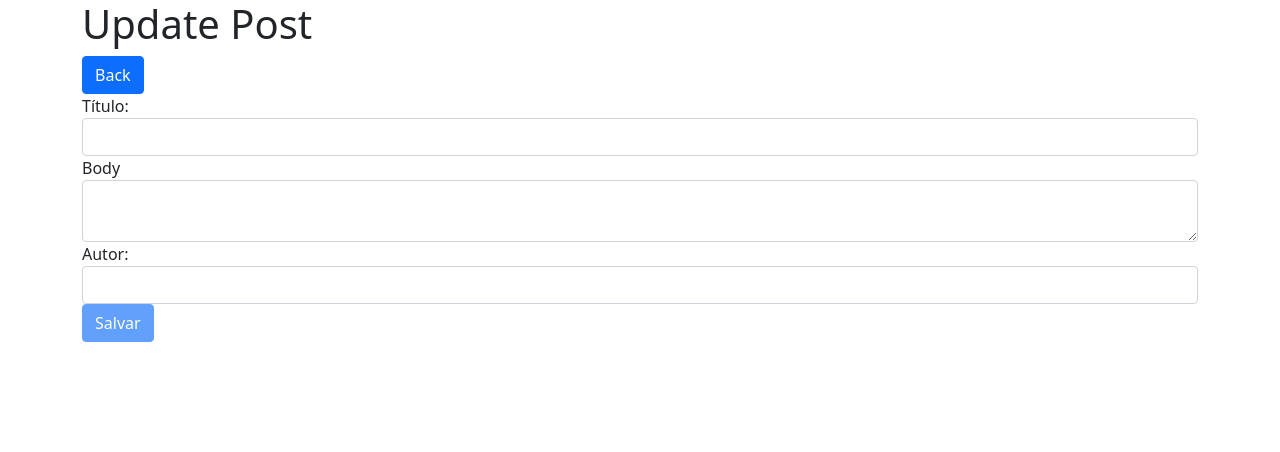
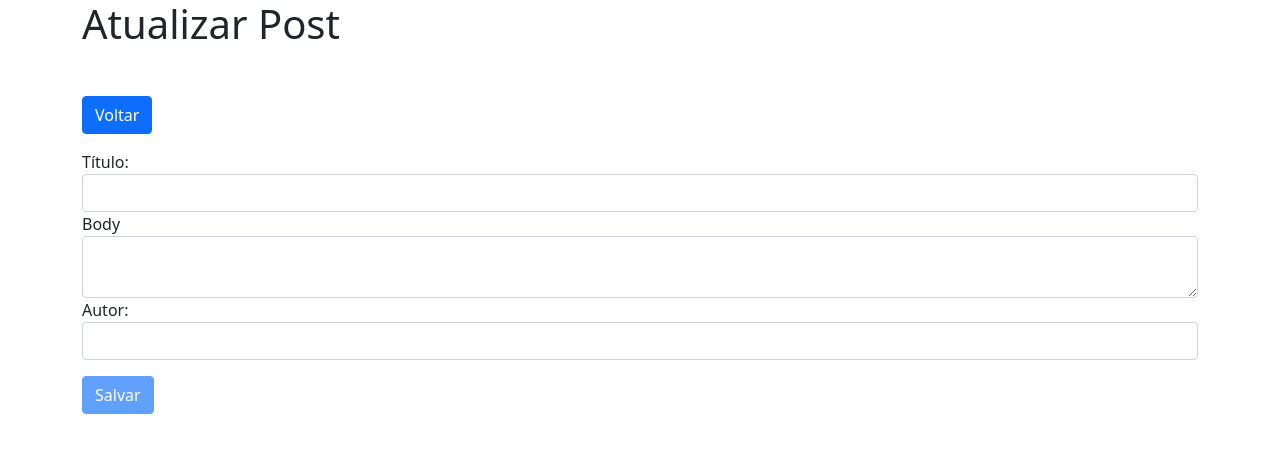
Before and after one commit to juniorbocelli/ead2_client, an Angular app: page /post/1/edit in a window 1280 px wide. Shown: the top 452 px of the page. Built offline with nearby package versions, Linux system fonts and the light colour scheme; no server answers.

Commit message:
Alter styles and comments.

```diff
--- a/src/app/app.component.ts
+++ b/src/app/app.component.ts
@@ -7,4 +7,4 @@ import { Component } from '@angular/core';
 })
 export class AppComponent {
   title = 'ead2_client';
-}
+};
--- a/src/app/post/create/create.component.html
+++ b/src/app/post/create/create.component.html
@@ -1,7 +1,7 @@
 <div class="container">
-  <h1>Novo Post</h1>
+  <h1 class="mb-5">Novo Post</h1>
 
-  <a href="#" routerLink="/post/index" class="btn btn-primary">Back</a>
+  <a href="#" routerLink="/post/index" class="btn btn-primary mb-3">Voltar</a>
 
   <form [formGroup]="form" (ngSubmit)="submit()">
 
@@ -30,6 +30,6 @@
       </div>
     </div>
 
-    <button class="btn btn-primary" type="submit" [disabled]="!form.valid">Salvar</button>
+    <button class="btn btn-primary mt-3" type="submit" [disabled]="!form.valid">Enviar</button>
   </form>
 </div>
--- a/src/app/post/create/create.component.ts
+++ b/src/app/post/create/create.component.ts
@@ -15,40 +15,23 @@ export class CreateComponent implements OnInit {
   constructor(
     public postService: PostService,
     private router: Router
-  ) { }
+  ) { };
 
-  /**
-   * Write code on Method
-   *
-   * @return response()
-   */
-   ngOnInit(): void {
+  ngOnInit(): void {
     this.form = new FormGroup({
       title: new FormControl('', [Validators.required]),
       description: new FormControl('', Validators.required),
       creator: new FormControl('', Validators.required)
     });
-  }
+  };
 
-  /**
-   * Write code on Method
-   *
-   * @return response()
-   */
-  get f(){
+  get f() {
     return this.form.controls;
   }
 
-  /**
-   * Write code on Method
-   *
-   * @return response()
-   */
-  submit(){
-    console.log(this.form.value);
-    this.postService.create(this.form.value).subscribe((res:any) => {
-         console.log('Post created successfully!');
-         this.router.navigateByUrl('post/index');
-    })
+  submit() {
+    this.postService.create(this.form.value).subscribe((res: any) => {
+      this.router.navigateByUrl('post/index');
+    });
   };
 };
--- a/src/app/post/edit/edit.component.html
+++ b/src/app/post/edit/edit.component.html
@@ -1,7 +1,7 @@
 <div class="container">
-  <h1>Update Post</h1>
+  <h1 class="mb-5">Atualizar Post</h1>
 
-  <a href="#" routerLink="/post/index" class="btn btn-primary">Back</a>
+  <a href="#" routerLink="/post/index" class="btn btn-primary mb-3">Voltar</a>
 
   <form [formGroup]="form" (ngSubmit)="submit()">
 
@@ -30,6 +30,6 @@
       </div>
     </div>
 
-    <button class="btn btn-primary" type="submit" [disabled]="!form.valid">Salvar</button>
+    <button class="btn btn-primary mt-3" type="submit" [disabled]="!form.valid">Salvar</button>
   </form>
 </div>
--- a/src/app/post/index/index.component.html
+++ b/src/app/post/index/index.component.html
@@ -1,12 +1,12 @@
 <div class="container">
-  <h1 class="mb-5">Cadastro de POSTs</h1>
+  <h1 class="mb-5">Lista de POSTs</h1>
 
-  <a href="#" routerLink="/post/create/" class="btn btn-success mb-3">Create New Post</a>
+  <a href="#" routerLink="/post/create/" class="btn btn-success mb-3">Criar novo post</a>
 
   <table class="table table-striped">
     <thead>
       <tr>
-        <th>Id</th>
+        <th>ID</th>
         <th>Título</th>
         <th>Descrição</th>
         <th>Autor</th>
@@ -19,7 +19,7 @@
         <td [width]="100">{{ post.id }}</td>
         <td [width]="200">{{ post.title }}</td>
         <td [width]="'40%'">{{ post.description }}</td>
-        <td [width]="100">{{ post.creator }}</td>
+        <td [width]="150">{{ post.creator }}</td>
         <td>
           <div class="d-flex justify-content-between">
             <a href="#" [routerLink]="['/post/', post.id, 'view']" class="btn btn-sm btn-info">Ver</a>
--- a/src/app/post/interceptor/intercept.error.ts
+++ b/src/app/post/interceptor/intercept.error.ts
@@ -14,7 +14,6 @@ export class AppHttpInterceptor implements HttpInterceptor {
     return next.handle(req).pipe(
 
       tap(evt => {
-        console.log('evt', evt)
         if (evt instanceof HttpResponse) {
           if (evt.body)
             if (evt.body.success)
@@ -24,7 +23,6 @@ export class AppHttpInterceptor implements HttpInterceptor {
         };
       }),
       catchError((err: any) => {
-        console.log('err', err)
         if (err instanceof HttpErrorResponse) {
           try {
             alert(err.message);
--- a/src/app/post/post.service.ts
+++ b/src/app/post/post.service.ts
@@ -20,86 +20,51 @@ export class PostService {
 
   constructor(private httpClient: HttpClient) { }
 
-
-  /**
-   * Write code on Method
-   *
-   * @return response()
-   */
   getAll(): Observable<any> {
 
     return this.httpClient.get(this.baseURL + '/post/')
-
       .pipe(
         catchError(this.errorHandler)
-      )
+      );
   };
 
-  /**
-   * Write code on Method
-   *
-   * @return response()
-   */
   create(post: Post): Observable<any> {
 
     return this.httpClient.post(this.baseURL + '/post/', JSON.stringify(post), this.httpOptions)
-
       .pipe(
         catchError(this.errorHandler)
-      )
+      );
   };
 
-  /**
-   * Write code on Method
-   *
-   * @return response()
-   */
   find(id: string): Observable<any> {
 
     return this.httpClient.get(this.baseURL + '/post/' + id)
       .pipe(
         catchError(this.errorHandler)
-      )
+      );
   };
 
-  /**
-   * Write code on Method
-   *
-   * @return response()
-   */
   update(id: string, post: Post): Observable<any> {
 
     return this.httpClient.put(this.baseURL + '/post/' + id, JSON.stringify(post), this.httpOptions)
-
       .pipe(
         catchError(this.errorHandler)
-      )
+      );
   };
 
-  /**
-   * Write code on Method
-   *
-   * @return response()
-   */
   delete(id: string) {
     return this.httpClient.delete(this.baseURL + '/post/' + id, this.httpOptions)
-
       .pipe(
         catchError(this.errorHandler)
-      )
+      );
   };
 
-  /**
-   * Write code on Method
-   *
-   * @return response()
-   */
   errorHandler(error: any) {
     let errorMessage = '';
     if (error.error instanceof ErrorEvent) {
       errorMessage = error.error.message;
     } else {
-      errorMessage = `Error Code: ${error.status}\nMessage: ${error.message}`;
+      errorMessage = `Código do erro: ${error.status}\Mensagem: ${error.message}`;
     }
 
     return throwError(() => new Error(errorMessage));
--- a/src/app/post/view/view.component.html
+++ b/src/app/post/view/view.component.html
@@ -1,7 +1,7 @@
 <div class="container">
-  <h1>Ver Post</h1>
+  <h1 class="mb-5">Ver Post</h1>
 
-  <a href="#" routerLink="/post/index" class="btn btn-primary">Back</a>
+  <a href="#" routerLink="/post/index" class="btn btn-primary mb-3">Voltar</a>
 
   <div>
     <strong>ID:</strong>
```
Also changed, not shown: src/app/post/edit/edit.component.ts (+3 -20 lines), src/app/post/index/index.component.ts (+5 -13 lines).
